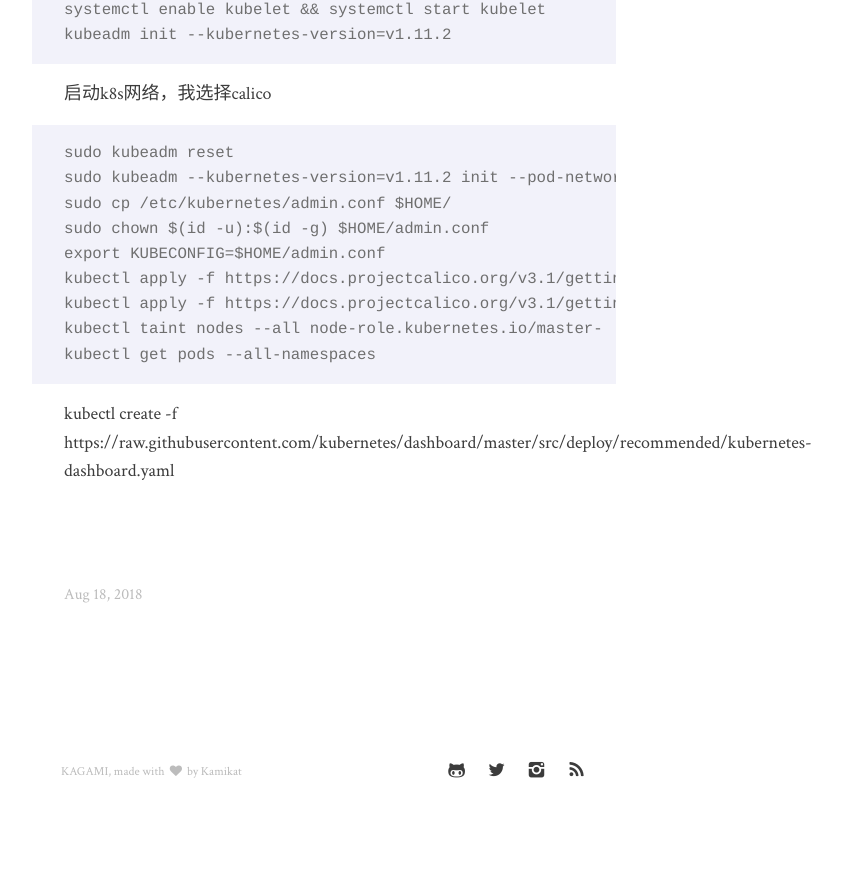
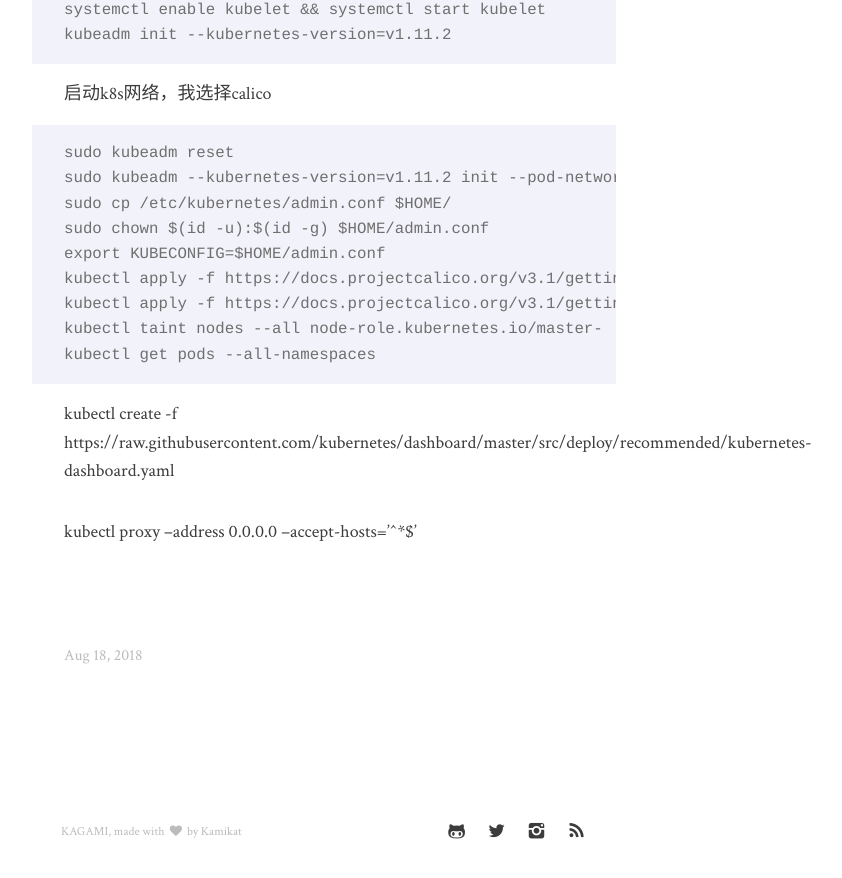
Before and after one commit to ppphp/ppphp.github.io, a Jekyll site: the page built from _posts/2018-08-18-effective-way.md, in a window 1280 px wide and 900 px high, scrolled down 7344 px. Shown: the top 878 px of the window, without its empty margins (316-1158 px from the left). Built offline with Jekyll 4.4.1, drawn with Linux system fonts in a browser that asks for light colours; before the commit the page ends 8183 px from its top, so only the background shows below that.

Commit message:
Update 2018-08-18-effective-way.md

```diff
--- a/_posts/2018-08-18-effective-way.md
+++ b/_posts/2018-08-18-effective-way.md
@@ -253,3 +253,5 @@ kubectl get pods --all-namespaces
 
 
 kubectl create -f https://raw.githubusercontent.com/kubernetes/dashboard/master/src/deploy/recommended/kubernetes-dashboard.yaml
+
+kubectl proxy --address 0.0.0.0 --accept-hosts='^*$'
```
